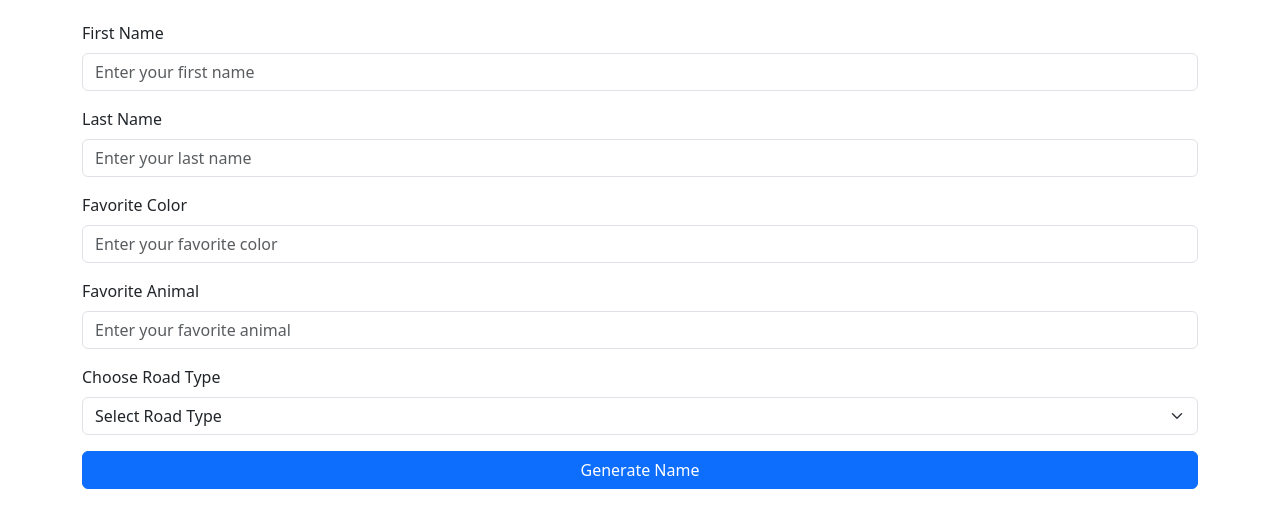
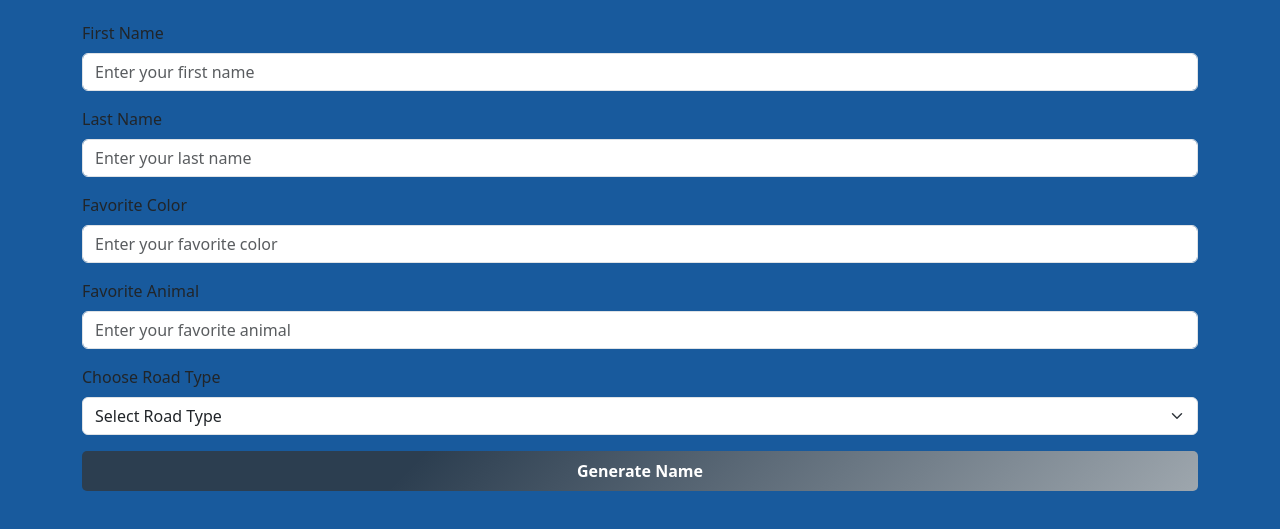
Before and after one commit to FedericoD99/Name-Generator--Dec-proj-, a plain HTML site: page index.html in a window 1280 px wide. Shown: the part 83-612 px from the top of the page. Drawn offline with nearby package versions, Linux system fonts and the light colour scheme.

Commit message:
added custom button

```diff
--- a/index.html
+++ b/index.html
@@ -71,7 +71,7 @@
                     </select>
                 </div>
                 <!--Submit Button-->
-                <button type="submit" class="btn btn-primary w-100">Generate Name</button>
+                <button type="submit" class=" css-button-gradient--2 w-100">Generate Name</button>
 
             </form>
             <!--Generated Name Output-->
--- a/style.css
+++ b/style.css
@@ -0,0 +1,25 @@
+.css-button-gradient--2 {
+  min-width: 130px;
+  height: 40px;
+  color: #fff;
+  padding: 5px 10px;
+  font-weight: bold;
+  cursor: pointer;
+  transition: all 0.3s ease;
+  position: relative;
+  display: inline-block;
+  outline: none;
+  border-radius: 5px;
+  border: none;
+  background-size: 120% auto;
+  background-image: linear-gradient(315deg, #bdc3c7 0%, #2c3e50 75%);
+}
+.css-button-gradient--2:hover {
+  background-position: right center;
+}
+.css-button-gradient--2:active {
+  top: 2px;
+}
+  body{
+    background-color: #185a9d;
+  }
```
